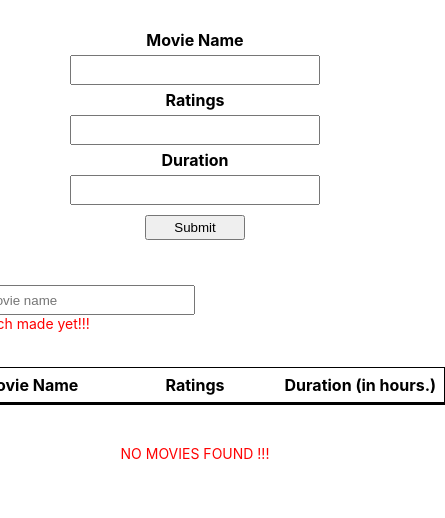
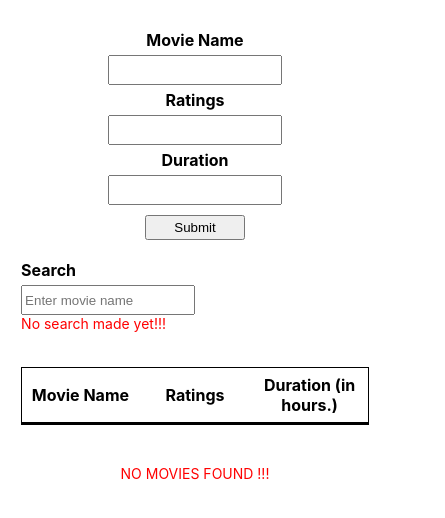
Before and after one commit to theja-mitta/react-Movie-Directory-app, a React (Create React App) app: page / in a window 390 px wide. Shown: the top 518 px of the page, 445 px wide, since content can reach past the window. Built offline with nearby package versions, Linux system fonts and the light colour scheme.

Commit message:
1 file modified - mobile css adjustment

```diff
--- a/App.css
+++ b/App.css
@@ -13,8 +13,14 @@ body {
 }
 
 .app {
-  width: 500px;
+  width: 100%;
   margin: auto;
+}
+
+@media screen and (min-width: 768px) {
+  .app {
+    width: 500px;
+  }
 }
 
 label {
```
